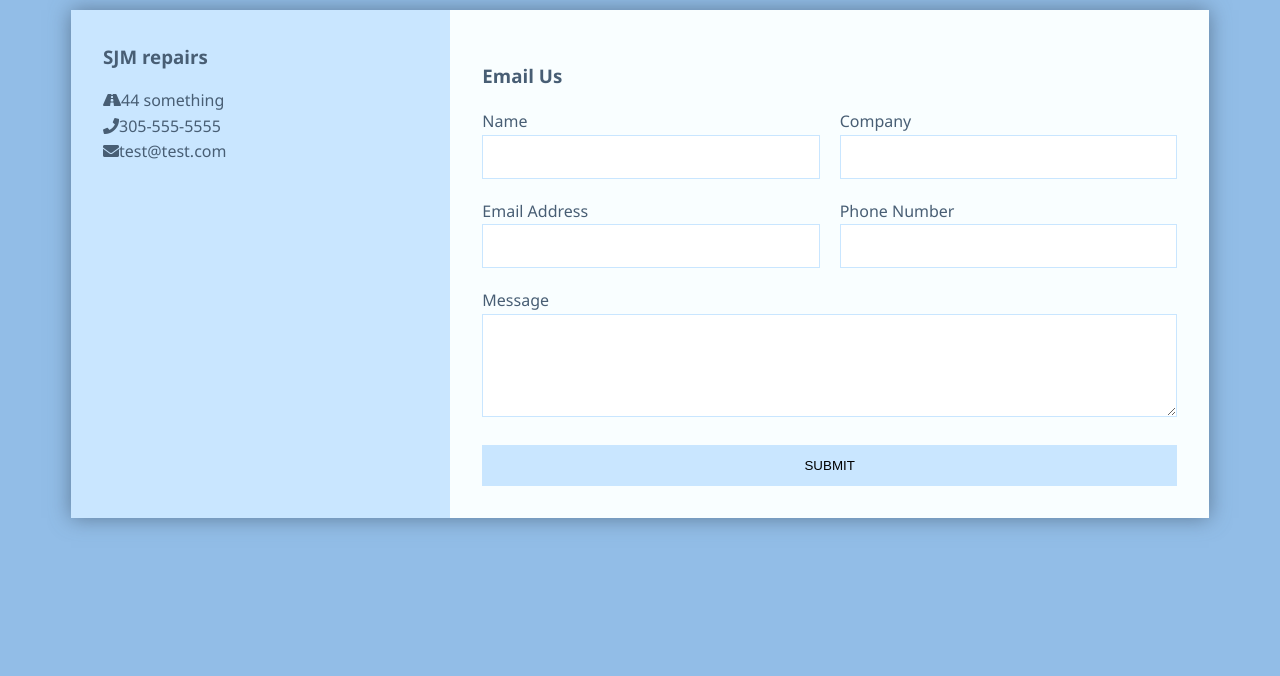
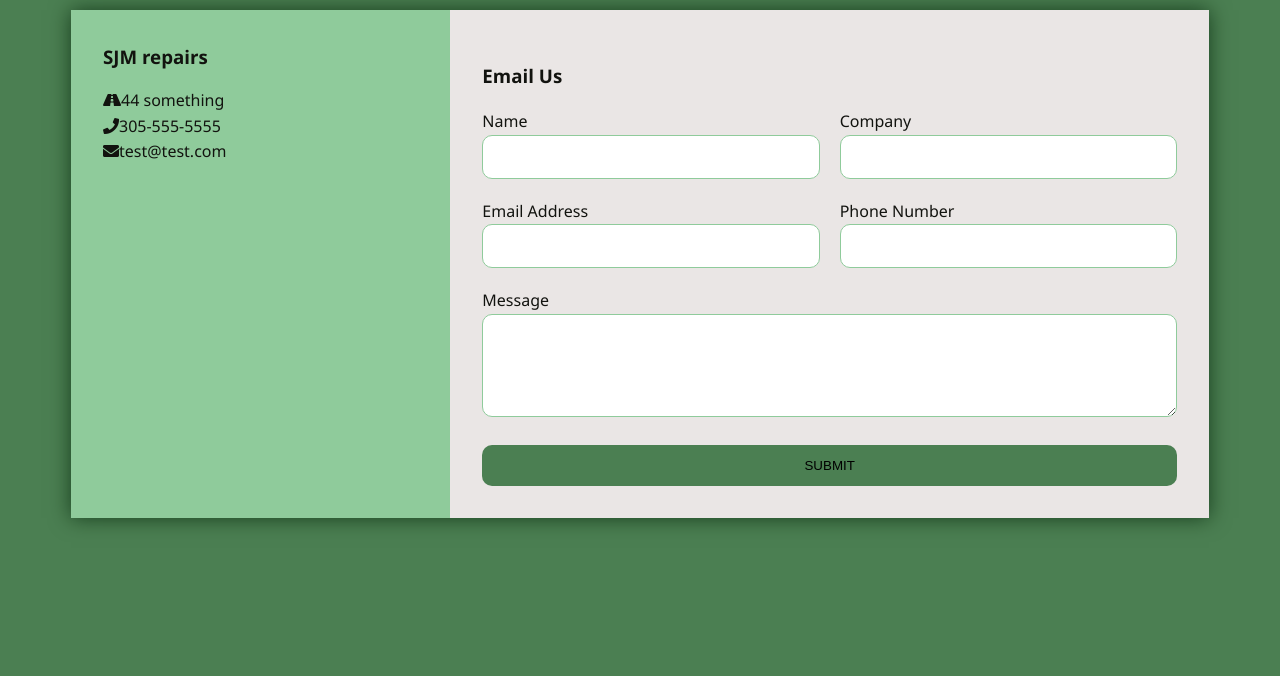
Before and after one commit to BryanAlbertoM/SmallEngineRepairs, a plain HTML site: page contact.html in a window 1280 px wide. Shown: the part 124-800 px from the top of the page. Drawn offline with nearby package versions, Linux system fonts and the light colour scheme.

Commit message:
minor cosmetic changes
made some rounding and some new classes and id's for further editing.

```diff
--- a/contact.html
+++ b/contact.html
@@ -24,26 +24,26 @@
                     <form action="">
                         <p>
                             <label for="">Name</label>
-                            <input type="text" name="name">
+                            <input type="text" name="name" class="rounded-corners">
                         </p>
                         <p>
                             <label for="">Company</label>
-                            <input type="text" name="company">
+                            <input type="text" name="company" class="rounded-corners">
                         </p>
                         <p>
                             <label for="">Email Address</label>
-                            <input type="email" name="email">
+                            <input type="email" name="email" class="rounded-corners">
                         </p>
                         <p>
                             <label for="">Phone Number</label>
-                            <input type="text" name="phone">
+                            <input type="text" name="phone" class="rounded-corners">
                         </p>
                         <p class="full">
                             <label for="">Message</label>
-                            <textarea name="message" rows="5"></textarea>
+                            <textarea name="message" rows="5" class="rounded-corners"></textarea>
                         </p>
                         <p class="full">
-                            <button>Submit</button>
+                            <button class="rounded-corners">Submit</button>
                         </p>
                     </form>
                 </div>
--- a/css/contact-stylesheet.css
+++ b/css/contact-stylesheet.css
@@ -2,8 +2,8 @@
     box-sizing: border-box;
 }
 body{
-    background:#92bde7;
-    color:#485e74;
+    background:#4b7f52;
+    color:#12130f;
     line-height: 1.6;
     font-family: 'Segoe UI', Tahoma, Geneva, Verdana, sans-serif;
     padding:1em;
@@ -25,20 +25,20 @@ ul{
     color:white;
 }
 .wrapper{
-    box-shadow: 0 0 20px 0 rgba(72, 94, 116, 0.7);
+    box-shadow: 0 0 20px 0 rgba(2, 34, 7, 0.7);
 }
 .wrapper > *{
     padding: 1em;
 }
 .company-info{
-    background:#c9e6ff;
+    background:#8fcb9b;
 }
 .company-info h3, .company-info ul{
     text-align: center;
     margin:0 0 1rem 0;
 }
 .contact{
-    background:#f9feff;
+    background:#eae6e5;
 }
 /* FORM STYLES */
 
@@ -59,18 +59,27 @@ ul{
 .contact form button, .contact form input, .contact form textarea{
 width:100%;
 padding:1em;
-border: 1px solid #c9e6ff;
+border: 1px solid #8fcb9b;
 }
 .contact form button{
-    background:#c9e6ff;
+    background:#4b7f52;
     border:0;
     text-transform: uppercase;
 }
 .contact form button:hover, .contact form button:focus{
-    background:#92bde7;
+    background:#7dd181;
     color:#fff;
     outline:0;
     transition: background-color 2s ease-out;
+}
+input.rounded-corners{
+border-radius: 10px;
+}
+textarea.rounded-corners{
+    border-radius: 10px;
+}
+button.rounded-corners{
+    border-radius:10px;
 }
 /* Large Screens */
 @media(min-width:700px){
```
Also changed, not shown: css/stylesheet.css (+21 -1 lines), index.html (+13 -1 lines).
